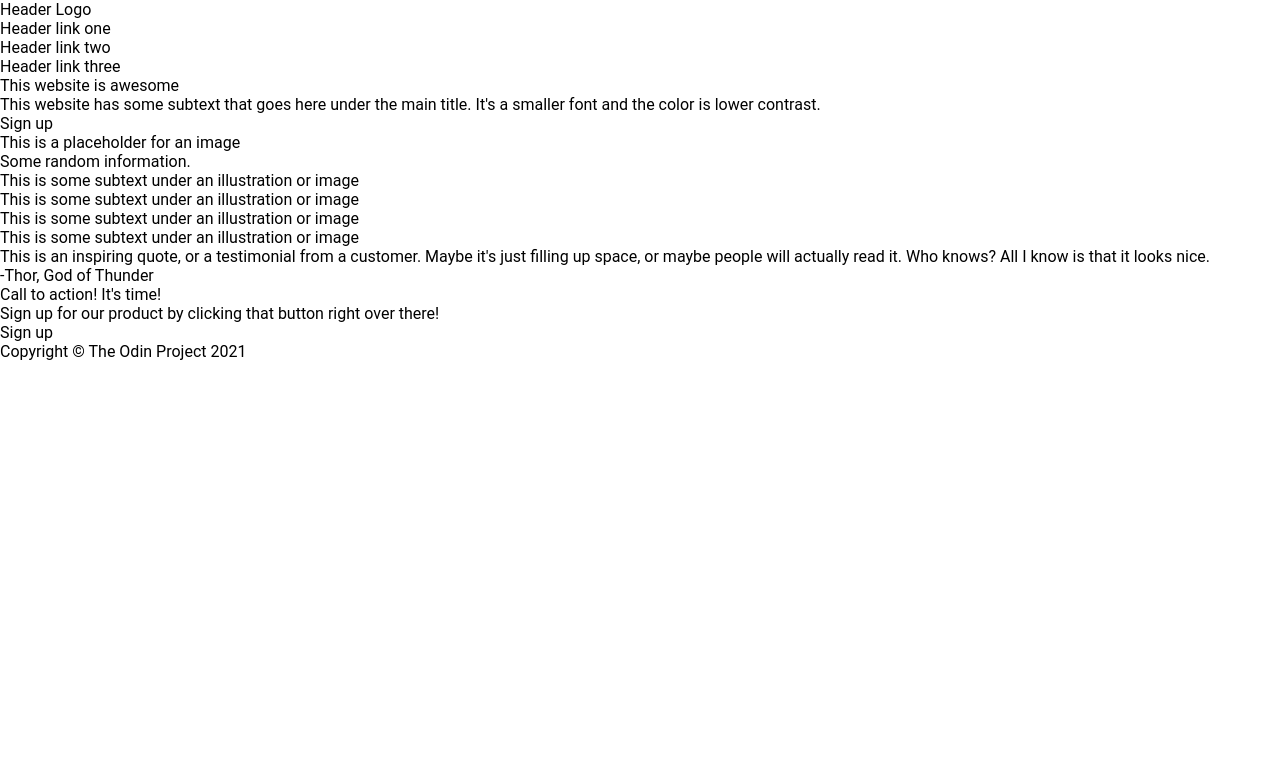
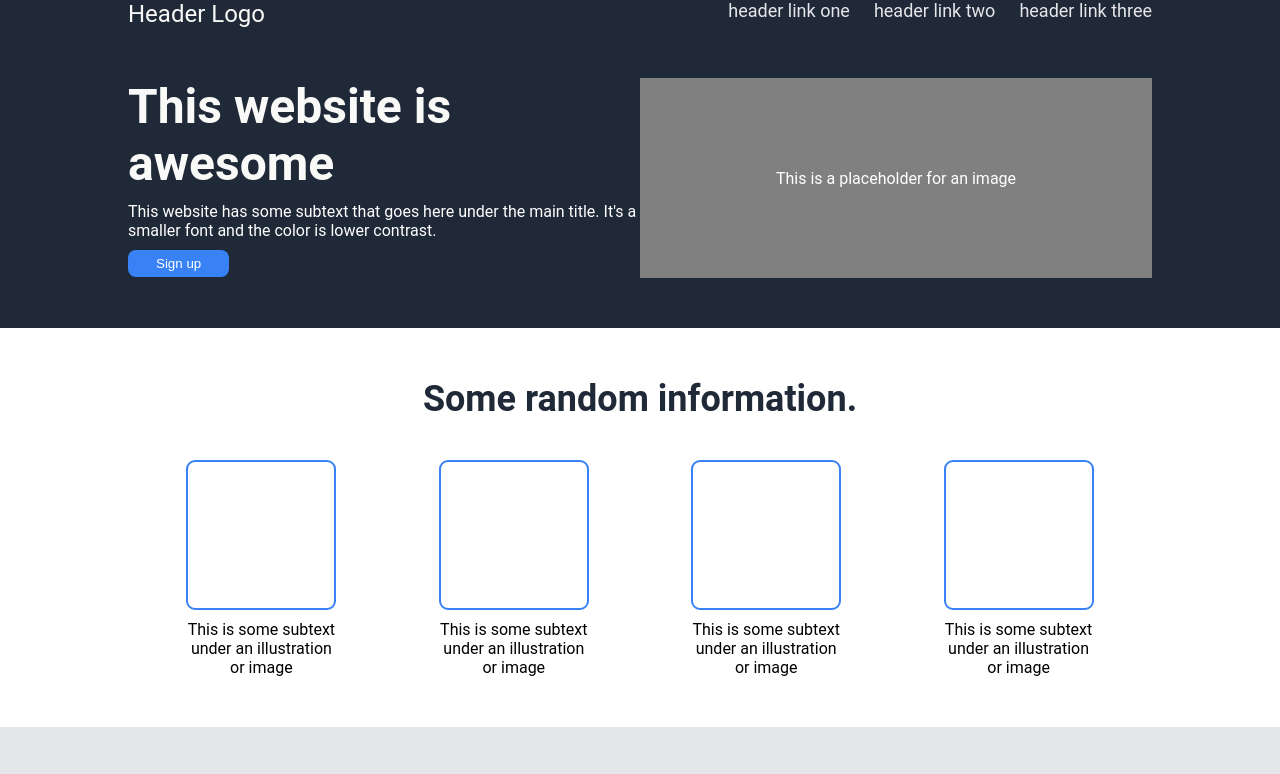
Before and after one commit to chrisprosan/landing-page, a plain HTML site: page index.html in a window 1280 px wide. Shown: the top 774 px of the page. Drawn offline with Linux system fonts and the light colour scheme.

Commit message:
finish first draft

```diff
--- a/index.html
+++ b/index.html
@@ -7,46 +7,50 @@
     <link rel="stylesheet" href="style.css">
 </head>
 <body>
-    <div class="section-1">
-        <div class="nav">
-            <div class="logo">Header Logo</div>
-            <div class="link 1">Header link one</div>
-            <div class="link 2">Header link two</div>
-            <div class="link 3">Header link three</div>
+    <div class="section section-1 column">
+        <div class="nav row">
+            <div class="logo nav-left">Header Logo</div>
+            <ul class="links nav-right row">
+                <li><a href="#" class="link secondary">header link one</a></li>
+                <li><a href="#" class="link secondary">header link two</a></li>
+                <li><a href="#" class="link secondary">header link three</a></li>
+            </ul>
         </div>
-        <div class="overview">
-            <div class="text">This website is awesome</div>
-            <div class="text">
-                This website has some subtext that goes here under the main title. It's a smaller font and the color is lower contrast.
+        <div class="hero row">
+            <div class="column">
+                <div class="title">This website is awesome</div>
+                <div class="subtext">
+                    This website has some subtext that goes here under the main title. It's a smaller font and the color is lower contrast.
+                </div>
+                <button class="button">Sign up</button>
             </div>
-            <div class="button">Sign up</div>
             <div class="image">
                 <div class="placeholder">This is a placeholder for an image</div>
             </div>
         </div>
     </div>
-    <div class="section-2">
+    <div class="section section-2 column">
         <div class="header">Some random information.</div>
-        <div class="info">
-            <div class="item 1">
+        <div class="info row">
+            <div class="item item-1 column">
                 <div class="image"></div>
                 <div class="subtext">
                     This is some subtext under an illustration or image
                 </div>
             </div>
-            <div class="item 2">
+            <div class="item item-2 column">
                 <div class="image"></div>
                 <div class="subtext">
                     This is some subtext under an illustration or image
                 </div>
             </div>
-            <div class="item 3">
+            <div class="item item-3 column">
                 <div class="image"></div>
                 <div class="subtext">
                     This is some subtext under an illustration or image
                 </div>
             </div>
-            <div class="item 4">
+            <div class="item item-4 column">
                 <div class="image"></div>
                 <div class="subtext">
                     This is some subtext under an illustration or image
@@ -54,18 +58,22 @@
             </div>
         </div>
     </div>
-    <div class="section-3">
+    <div class="section section-3">
         <div class="quote">
             This is an inspiring quote, or a testimonial from a customer. Maybe it's just filling up space, or maybe people will actually read it. Who knows? All I know is that it looks nice.
         </div>
         <div class="credit">-Thor, God of Thunder</div>
     </div>
-    <div class="section-4">
-        <div class="text">Call to action! It's time!</div>
-        <div class="text">Sign up for our product by clicking that button right over there!</div>
-        <div class="button">Sign up</div>
+    <div class="section section-4">
+        <div class="card row">
+            <div class="column">
+                <div class="text"><strong>Call to action! It's time!</strong></div>
+                <div class="text">Sign up for our product by clicking that button right over there!</div>
+            </div>
+            <button class="button">Sign up</button>
+        </div>
     </div>
-    <div class="footer">
+    <div class="section section-footer">
         <div class="copyright">Copyright &copy; The Odin Project 2021</div>
     </div>
 </body>
--- a/style.css
+++ b/style.css
@@ -12,4 +12,195 @@ body {
     font-family: Roboto, Oxygen, Ubuntu, Cantarell, 'Open Sans', 'Helvetica Neue', sans-serif;
     padding: 0;
     margin: 0;
+    display: flex;
+    flex-direction: column;
+    height: 100vh;
 }
+
+
+.column {
+    display: flex;
+    flex-direction: column;
+}
+
+.row {
+    display: flex;
+}
+
+button {
+    background-color: #3882f6;
+    color: white;
+    border: none;
+    border-radius: 8px;
+    padding: 6px 28px;
+}
+
+.section {
+    padding-left: 10%;
+    padding-right: 10%;
+}
+
+.section-1 {
+    background-color: #1f2937;
+    color: white;
+    flex: auto;
+}
+
+/************** Nav Styling *************/
+
+ul {
+    list-style-type: none;
+    margin: 0;
+
+}
+
+.nav-right {
+    margin-left: auto;
+}
+
+.title{
+    font-size: 48px;
+    font-weight: bolder;
+    color: #f9faf8;
+}
+
+.link.secondary {
+    font-size: 18px;
+    color: #e5e7eb;
+    text-decoration: none;
+}
+
+.logo {
+    font-size: 24px;
+    color: #f9faf8;
+}
+
+.links {
+    gap: 24px;
+}
+
+/************** Hero Styling *************/
+
+
+.hero {
+    justify-content: space-between;
+    margin-top: auto;
+    margin-bottom: auto;
+    padding-top: 50px;
+    padding-bottom: 50px;
+}
+
+.hero button {
+    align-self: flex-start;
+}
+
+.hero .image {
+    flex: 1 1 50%;
+    height: 200px;
+    background-color: grey;
+    display: flex;
+    justify-content: center;
+    align-items: center;
+}
+
+.hero .column {
+    flex: 1 1 50%;
+    gap: 10px;
+}
+
+/***************** Section-2 styling **********/
+
+.section-2 {
+    flex: auto;
+    justify-content: center;
+    gap: 40px;
+    padding-top: 50px;
+    padding-bottom: 50px;
+}
+
+.header {
+    font-size: 36px;
+    font-weight: bolder;
+    color: #1f2937;
+    text-align: center;
+}
+
+.info {
+    gap: 10%;
+    justify-content: center;
+}
+
+.item {
+    align-items: center;
+    gap: 10px;
+    flex: 0 1 150px;
+}
+
+.item .image {
+    width: 150px;
+    height: 150px;
+    border: 2px solid #3882f6;
+    border-radius: 9px;
+}
+
+.item .subtext {
+    text-align: center;
+}
+
+/****** Section 3 styling ******/
+
+.section-3 {
+    background-color: #e5e7eb;
+    flex: auto;
+    padding-top: 50px;
+    padding-bottom: 50px;
+}
+
+.quote {
+    font-size: 36px;
+    font-weight: light;
+    font-style: italic;
+    color: #1f2937;
+}
+
+.credit {
+    font-weight: bold;
+    text-align: right;
+}
+
+
+/*************** Section 4 styling ************************************************/
+
+.section-4 {
+    flex: auto;
+    padding-top: 50px;
+    padding-bottom: 50px;
+    justify-content: center;
+    align-items: center;
+    color: white;
+}
+
+.card {
+    background-color: #3882f6;
+    justify-content: center;
+    align-items: center;
+    gap: 40px;
+    padding-top: 50px;
+    padding-bottom: 50px;
+    border-radius: 20px;
+}
+
+.section-4 button {
+    border: 2px solid white;
+}
+
+/***************************************************************/
+
+
+.section-footer {
+    background-color: #1f2937;
+    color: white;
+    padding-top: 50px;
+    padding-bottom: 50px;
+    text-align: center;
+}
```
